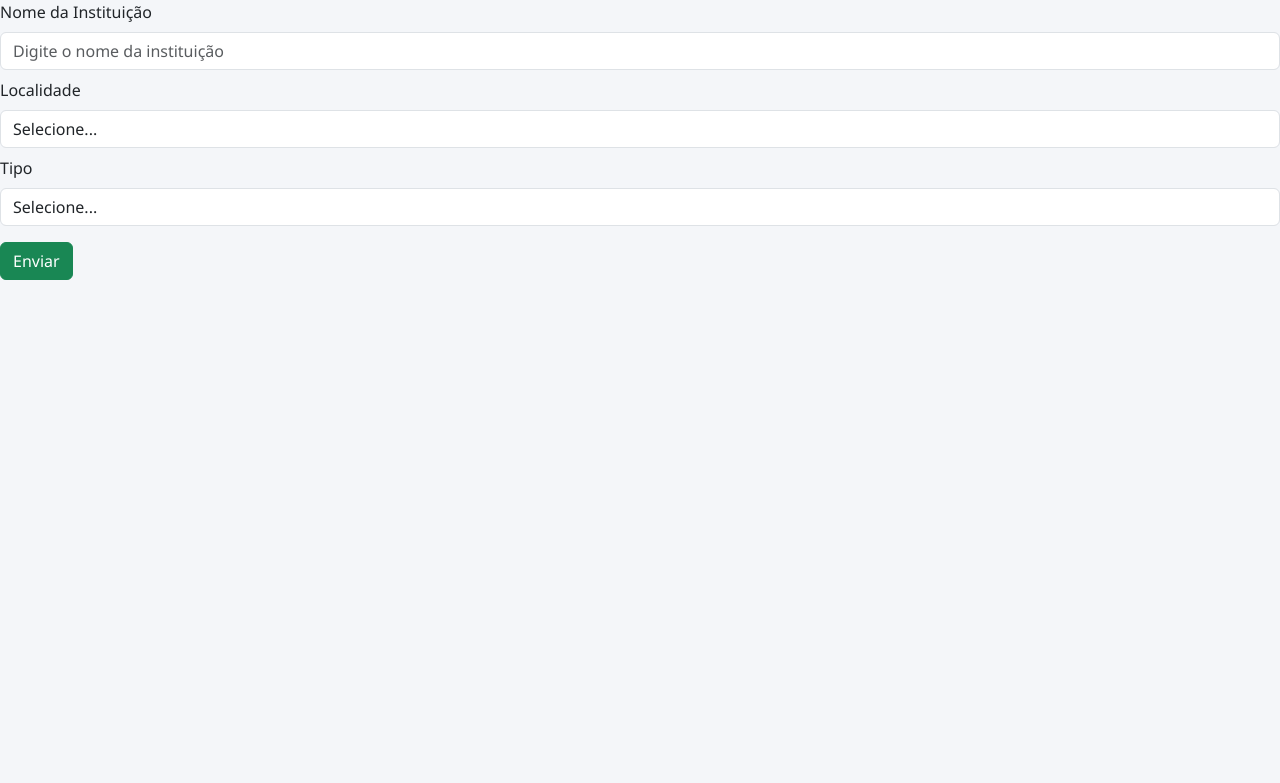
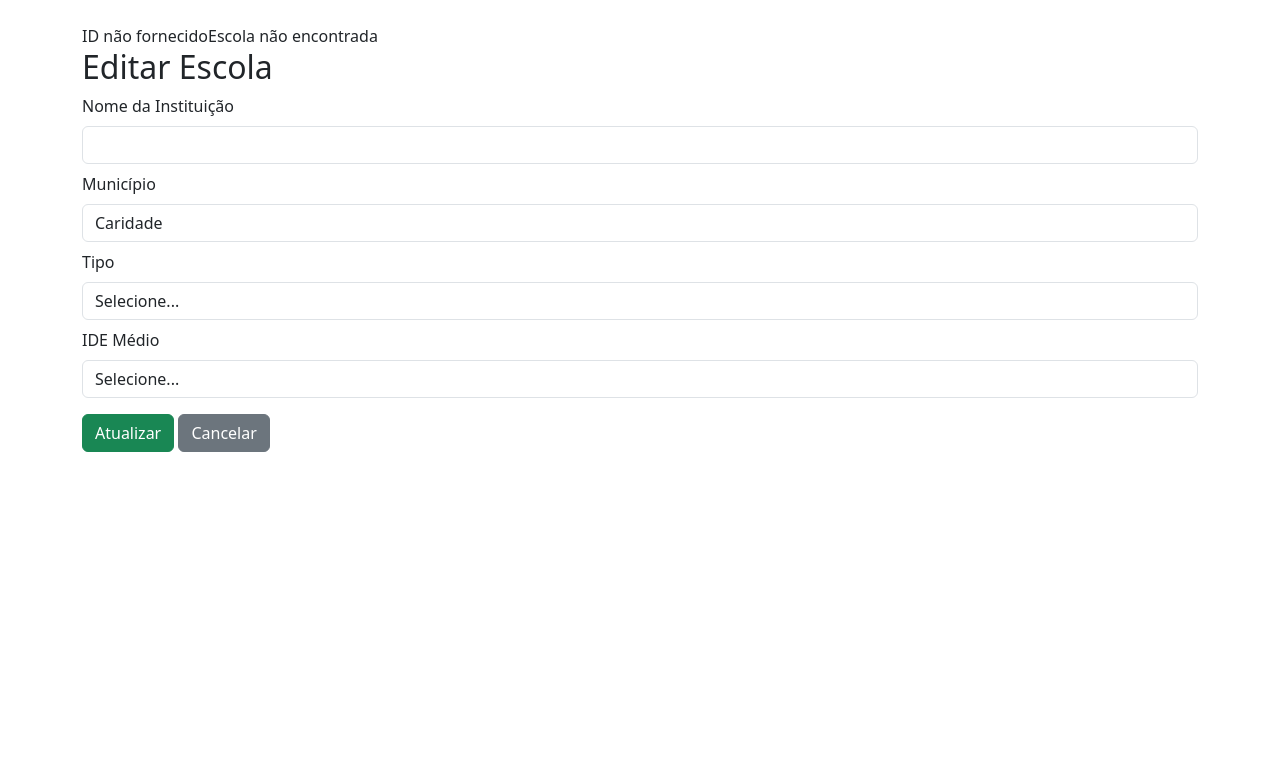
Before and after one commit to JAndrade912/Sistema-Ceara-Cientifico-Crede-07, a PHP site: page /php/Editaescolas.php in a window 1280 px wide. Shown: the top 783 px of the page. Run offline with PHP 8.4, Linux system fonts and the light colour scheme; data that the repository does not hold is empty.

Commit message:
Função de edição terminada e funcionando

```diff
--- a/html/admin-escolas.php
+++ b/html/admin-escolas.php
@@ -1,7 +1,4 @@
 <?php
-ini_set('display_errors', 1);
-ini_set('display_startup_errors', 1);
-error_reporting(E_ALL);
 
 session_start();
 include_once("../php/connect.php");
@@ -74,7 +71,7 @@ $result = $pdo -> query($sql);
         echo '<td>' . $user_data['focalizada'] . '</td>';
         echo '<td>' . $user_data['ide'] . '</td>';
         echo '<td>';
-        echo '<a href="../php/Editaescolas.php?id=$user_data[id_escolas]"><img src="../assets/img/editar.png" alt="Editar"></a>';
+        echo '<a href="../php/Editaescolas.php?id=' . $user_data['id_escolas'] . '"><img src="../assets/img/editar.png" alt="Editar"></a>';
         echo '<a><img src="../assets/img/deletar.png" alt="Deletar"></a>';
         echo '</td>';
         echo '</tr>';
--- a/php/Editaescolas.php
+++ b/php/Editaescolas.php
@@ -1,51 +1,74 @@
+<?php
+ini_set('display_errors', 1);
+ini_set('display_startup_errors', 1);
+error_reporting(E_ALL);
+
+require_once '../php/connect.php';
+$id = $_GET['id'] ?? null;
+if (!$id) {
+    echo 'ID não fornecido';
+}
+
+$stmt = $pdo->prepare("SELECT * FROM Escolas WHERE id_escolas = ?");
+$stmt->execute([$id]);
+$escola = $stmt->fetch(PDO::FETCH_ASSOC);
+
+if (!$escola) {
+    echo 'Escola não encontrada';
+}
+?>
+
 <!DOCTYPE html>
-<html lang="en">
+<html lang="pt-br">
 
 <head>
     <meta charset="UTF-8">
-    <meta name="viewport" content="width=device-width, initial-scale=1.0">
-    <title>Editar Escolas</title>
+    <title>Editar Escola</title>
     <link href="../boostrap/CSS/bootstrap.min.css" rel="stylesheet">
-    <script src="../boostrap/JS/bootstrap.bundle.min.js"></script>
-    <link href="../boostrap/CSS/bootstrap-icons.css" rel="stylesheet">
-    <script src="../boostrap/JS/jquery.min.js"></script>
-    <link rel="stylesheet" href="../assets/styles/dashboard-admin.css">
 </head>
 
-<body>
-    <div class="modal-body">
-        <form method="POST" action="../php/Cadescola.php" id="idCadEscola">
-            <label for="instituicao-nome" class="form-label">Nome da Instituição</label>
-            <input type="text" id="instituicao-nome" class="form-control" name="nome" placeholder="Digite o nome da instituição" required>
+<body class="container mt-4">
+    <h2>Editar Escola</h2>
 
-            <label for="instituicao-localidade" class="form-label mt-2">Localidade</label>
-            <select id="instituicao-localidade" class="form-control" name="municipio">
-                <option selected disabled>Selecione...</option>
-                <option value="1">Caridade</option>
-                <option value="2">Canindé</option>
-                <option value="3">Paramoti</option>
-                <option value="4">General Sampaio</option>
-                <option value="5">Santa Quitéria</option>
-                <option value="6">Itatira</option>
-            </select>
+    <form method="POST" action="Atualizaescolas.php">
+        <input type="hidden" name="id" value="<?= $escola['id_escolas'] ?>">
 
-            <label for="instituicao-tipo" class="form-label mt-2">Tipo</label>
-            <select id="instituicao-tipo" class="form-control" name="focalizada">
-                <option selected disabled>Selecione...</option>
-                <option value="1">Focalizado</option>
-            </select>
+        <label for="nome" class="form-label">Nome da Instituição</label>
+        <input type="text" name="nome" id="nome" class="form-control" value="<?= htmlspecialchars($escola['nome']) ?>" required>
 
-            <div id="campo-ide" style="display:none;">
-                <label for="instituicao-ide" class="form-label mt-2">IDE Médio da Escola</label>
-                <select id="instituicao-ide" class="form-control" name="ide">
-                    <option selected disabled>Selecione...</option>
-                    <option value="1">Sim</option>
-                </select>
-            </div>
+        <label class="form-label mt-2">Município</label>
+        <select name="municipio" class="form-control">
+            <?php
+            $municipios = [
+                '1' => 'Caridade',
+                '2' => 'Canindé',
+                '3' => 'Paramoti',
+                '4' => 'General Sampaio',
+                '5' => 'Santa Quitéria',
+                '6' => 'Itatira'
+            ];
+            foreach ($municipios as $key => $value) {
+                $selected = ($escola['municipio'] === $value) ? 'selected' : '';
+                echo "<option value='$key' $selected>$value</option>";
+            }
+            ?>
+        </select>
 
-            <input type="submit" value="Enviar" class="btn btn-success mt-3">
-        </form>
-    </div>
+        <label class="form-label mt-2">Tipo</label>
+        <select name="focalizada" class="form-control">
+            <option value="" selected> Selecione... </option>
+            <option value="1">Focalizada</option>
+        </select>
+
+        <label class="form-label mt-2">IDE Médio</label>
+        <select name="ide" class="form-control">
+            <option value="" selected> Selecione... </option>
+            <option value="1">Sim</option>
+        </select>
+
+        <input type="submit" value="Atualizar" class="btn btn-success mt-3">
+        <a href="../html/admin-escolas.php" class="btn btn-secondary mt-3">Cancelar</a>
+    </form>
 </body>
 
 </html>
```
Also changed, not shown: php/Atualizaescolas.php (added, +31 -0 lines).
